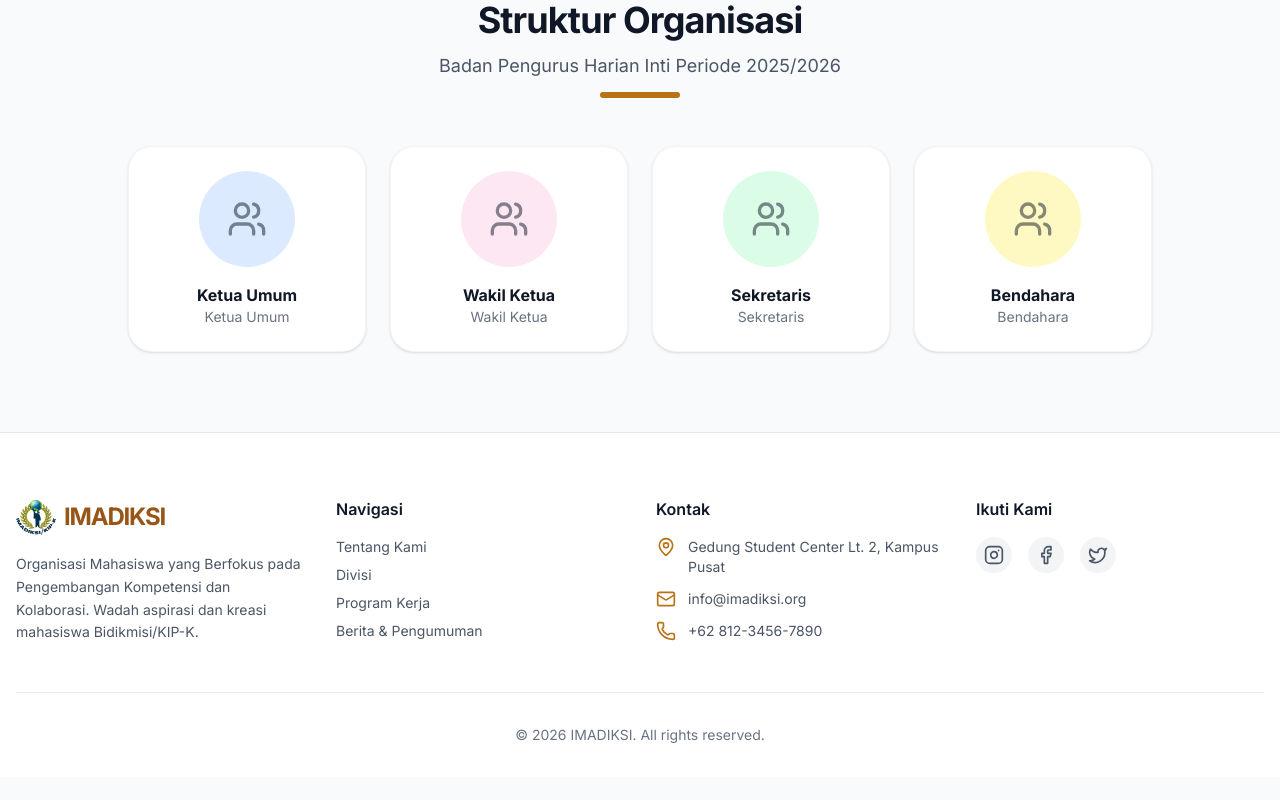
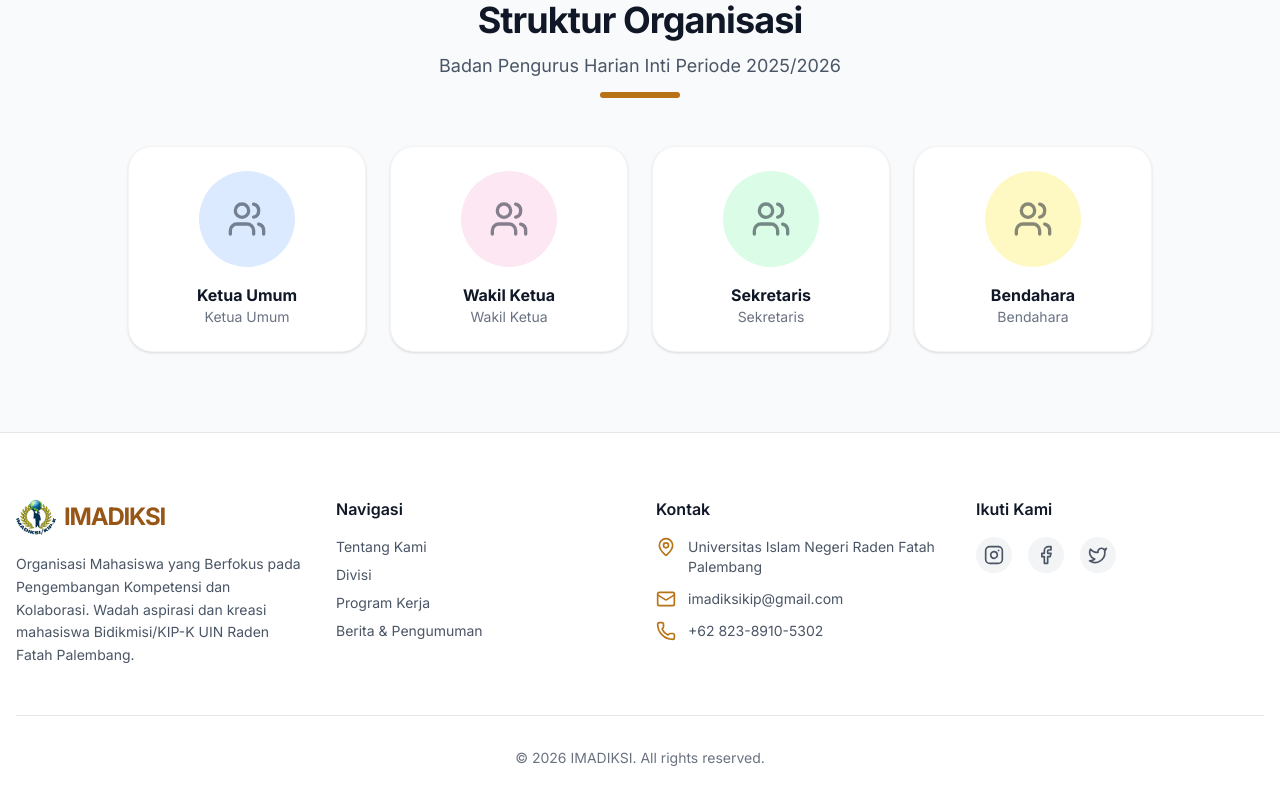
Before and after one commit to 23041450154/projek-web-imadiksi, a React (Vite) app in the folder imadiksi-web/: page /tentang in a window 1280 px wide. Shown: the part 952-1752 px from the top of the page. Before the commit the page ends 1729 px from the top, so only its background shows below. Built offline with nearby package versions, Linux system fonts and the light colour scheme; no server answers; the database is empty.

Commit message:
add navbar

```diff
--- a/imadiksi-web/src/layout/Footer.tsx
+++ b/imadiksi-web/src/layout/Footer.tsx
@@ -14,7 +14,7 @@ export function Footer() {
                             <span>IMADIKSI</span>
                         </Link>
                         <p className="text-gray-600 dark:text-gray-400 text-sm leading-relaxed">
-                            Organisasi Mahasiswa yang Berfokus pada Pengembangan Kompetensi dan Kolaborasi. Wadah aspirasi dan kreasi mahasiswa Bidikmisi/KIP-K.
+                            Organisasi Mahasiswa yang Berfokus pada Pengembangan Kompetensi dan Kolaborasi. Wadah aspirasi dan kreasi mahasiswa Bidikmisi/KIP-K UIN Raden Fatah Palembang.
                         </p>
                     </div>
 
@@ -35,15 +35,15 @@ export function Footer() {
                         <ul className="space-y-3 text-sm text-gray-600 dark:text-gray-400">
                             <li className="flex items-start gap-3">
                                 <MapPin className="w-5 h-5 text-primary-600 shrink-0" />
-                                <span>Gedung Student Center Lt. 2, Kampus Pusat</span>
+                                <span>Universitas Islam Negeri Raden Fatah Palembang</span>
                             </li>
                             <li className="flex items-center gap-3">
                                 <Mail className="w-5 h-5 text-primary-600 shrink-0" />
-                                <span>info@imadiksi.org</span>
+                                <span>imadiksikip@gmail.com</span>
                             </li>
                             <li className="flex items-center gap-3">
                                 <Phone className="w-5 h-5 text-primary-600 shrink-0" />
-                                <span>+62 812-3456-7890</span>
+                                <span>+62 823-8910-5302</span>
                             </li>
                         </ul>
                     </div>
@@ -52,7 +52,7 @@ export function Footer() {
                     <div>
                         <h3 className="font-semibold text-gray-900 dark:text-white mb-4">Ikuti Kami</h3>
                         <div className="flex gap-4">
-                            <a href="#" className="p-2 bg-gray-100 dark:bg-gray-900 rounded-full hover:bg-primary-100 dark:hover:bg-primary-900 text-gray-600 dark:text-gray-400 hover:text-primary-600 transition-colors">
+                            <a href="https://www.instagram.com/imadiksi_uinrf?igsh=MXRndjlkNHZ6ZTFuZg==" className="p-2 bg-gray-100 dark:bg-gray-900 rounded-full hover:bg-primary-100 dark:hover:bg-primary-900 text-gray-600 dark:text-gray-400 hover:text-primary-600 transition-colors">
                                 <Instagram className="w-5 h-5" />
                             </a>
                             <a href="#" className="p-2 bg-gray-100 dark:bg-gray-900 rounded-full hover:bg-primary-100 dark:hover:bg-primary-900 text-gray-600 dark:text-gray-400 hover:text-primary-600 transition-colors">
--- a/imadiksi-web/src/pages/About.tsx
+++ b/imadiksi-web/src/pages/About.tsx
@@ -110,7 +110,7 @@ export default function About() {
                     <SectionHeading title="Sejarah Singkat" subtitle="Perjalanan kami dari masa ke masa." />
                     <div className="max-w-4xl mx-auto prose dark:prose-invert text-center">
                         <p>
-                            Didirikan pada tahun 2010, IMADIKSI berawal dari inisiatif sekumpulan mahasiswa penerima Bidikmisi yang merasakan perlunya wadah untuk saling berbagi informasi dan motivasi. Seiring berjalannya waktu, organisasi ini berkembang tidak hanya sebagai forum komunikasi, tetapi juga sebagai inkubator prestasi.
+                            Didirikan pada tahun 2016, IMADIKSI berawal dari inisiatif sekumpulan mahasiswa penerima Bidikmisi yang merasakan perlunya wadah untuk saling berbagi informasi dan motivasi. Seiring berjalannya waktu, organisasi ini berkembang tidak hanya sebagai forum komunikasi, tetapi juga sebagai inkubator prestasi.
                         </p>
                         <p>
                             Hingga kini, IMADIKSI telah mencetak ribuan alumni yang tersebar di berbagai sektor profesional, membuktikan bahwa keterbatasan ekonomi bukanlah penghalang untuk meraih kesuksesan.
--- a/imadiksi-web/src/pages/Contact.tsx
+++ b/imadiksi-web/src/pages/Contact.tsx
@@ -52,14 +52,14 @@ export default function Contact() {
                                     <MapPin className="w-6 h-6 shrink-0 text-primary-200" />
                                     <div>
                                         <h4 className="font-semibold text-primary-100">Alamat</h4>
-                                        <p className="text-white/80 text-sm">Gedung Student Center Lt. 2, Universitas Islam Negeri, Indonesia.</p>
+                                        <p className="text-white/80 text-sm">Universitas islam negeri raden fatah palembang</p>
                                     </div>
                                 </div>
                                 <div className="flex items-center gap-4">
                                     <Mail className="w-6 h-6 shrink-0 text-primary-200" />
                                     <div>
                                         <h4 className="font-semibold text-primary-100">Email</h4>
-                                        <p className="text-white/80 text-sm">info@imadiksi.org</p>
+                                        <p className="text-white/80 text-sm">imadiksi_uin@gmail.com</p>
                                     </div>
                                 </div>
                                 <div className="flex items-center gap-4">
```
